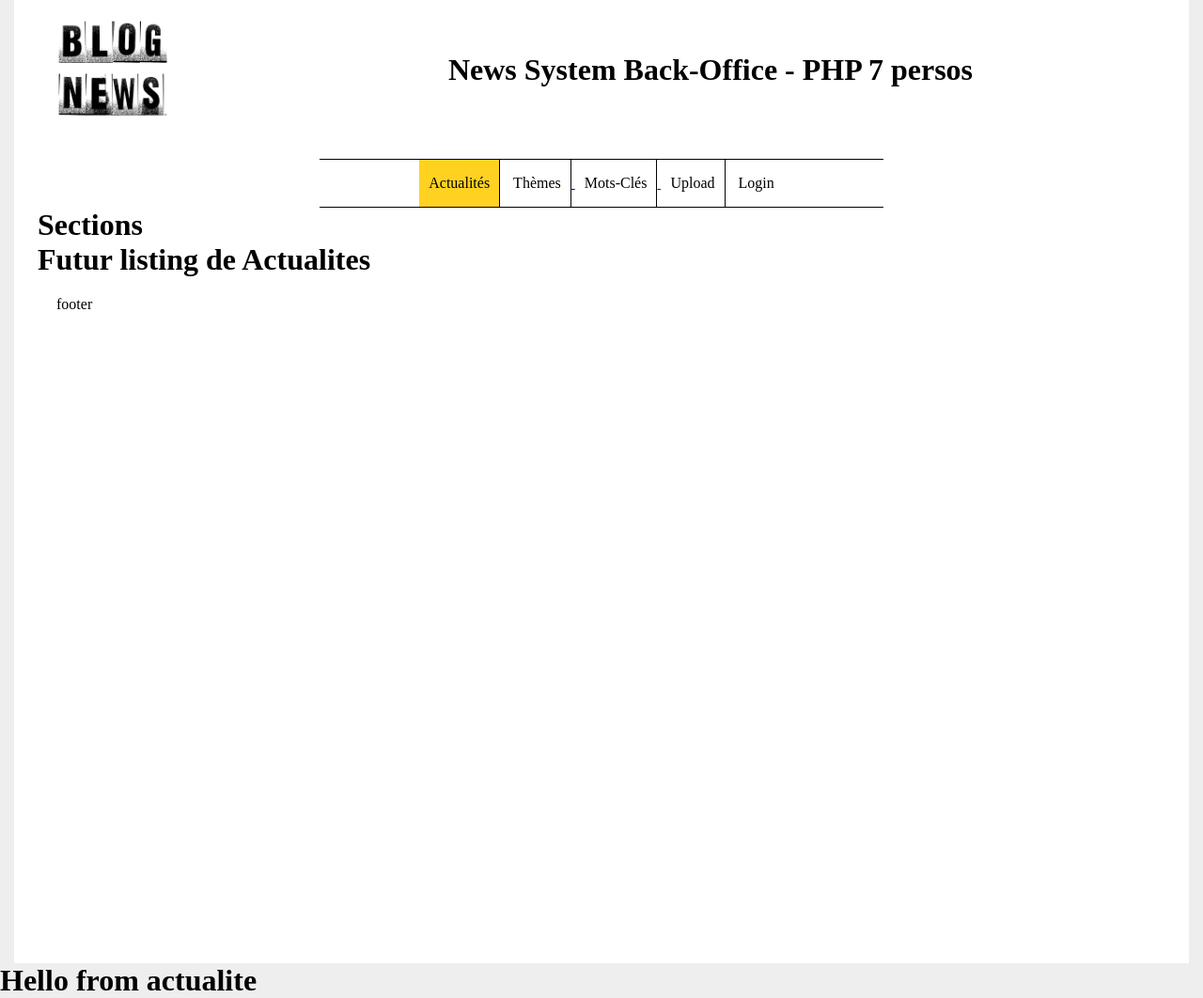
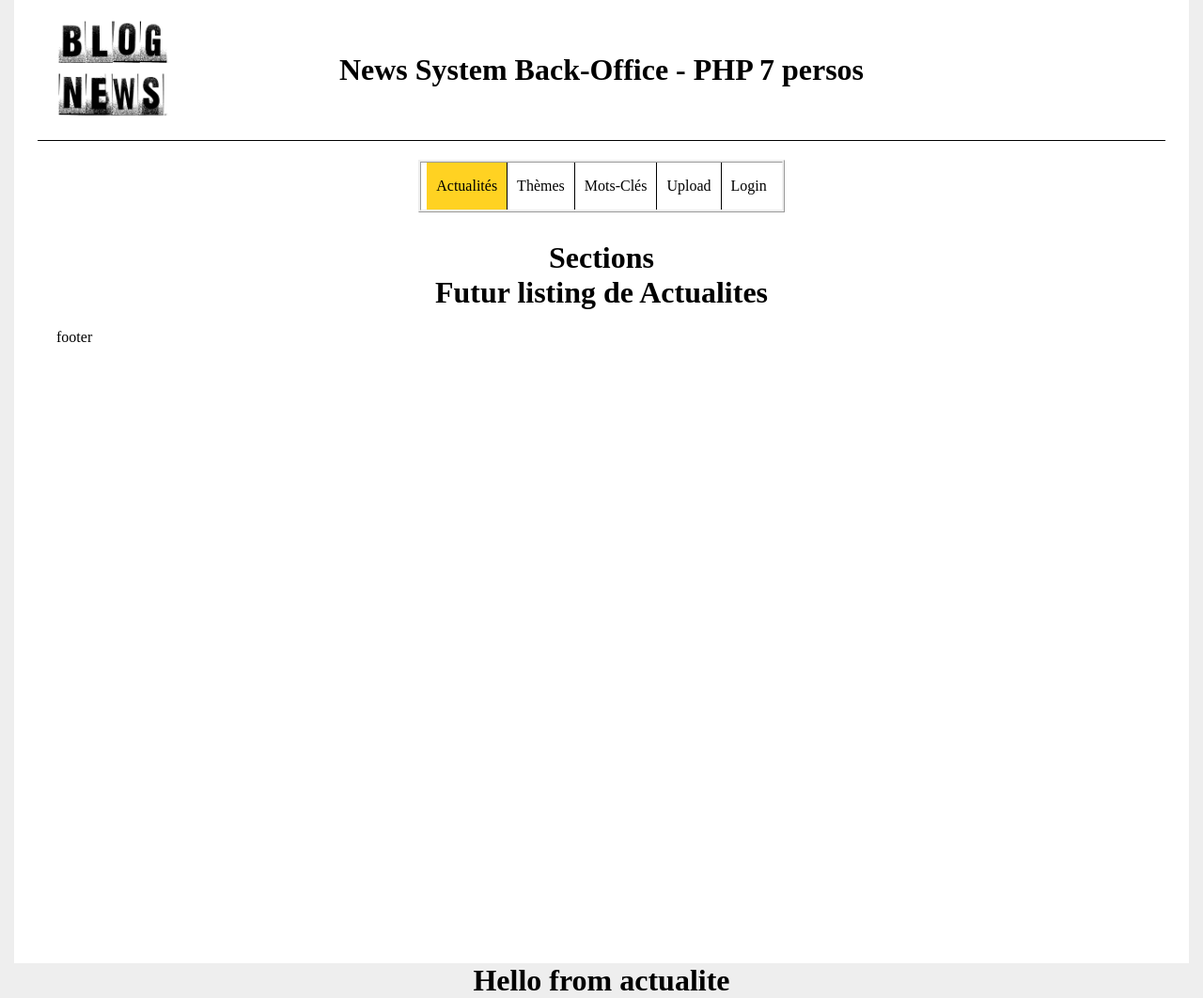
Before and after one commit to skanderKhabou/BlogNews_Project, a PHP site: page / in a window 1280 px wide. Shown: the whole page at 94% size. Run offline with PHP 8.4, Linux system fonts and the light colour scheme.

Commit message:
updating some css and add a line bottom in the header also modifying some marging of the header

```diff
--- a/styles.css
+++ b/styles.css
@@ -17,6 +17,7 @@ body > div:first-child {
 }
 
 img {
+  max-width: 100%;
   border-radius: 5px;
 }
 
@@ -29,6 +30,7 @@ footer {
 
 header {
   margin-bottom: 20px;
+  border-bottom: 1px #000 solid;
 }
 
 header > div {
@@ -43,15 +45,18 @@ header > div {
 #haut-droite {
   width: 80%;
   text-align: center;
+  margin-left: -10%;
 }
 
 nav {
-  width: 50%;
+  width: 32%;
   margin: auto;
   text-align: center;
   line-height: 30px;
-  border-top: 1px #000 solid;
-  border-bottom: 1px #000 solid;
+  /* border-top: 1px #000 solid;
+  border-bottom: 1px #000 solid; */
+  border-style: ridge;
+  margin-bottom: 30px;
 }
 
 nav a p {
@@ -85,3 +90,8 @@ td:nth-last-child(-n + 2) {
   background-color: brown;
   color: white;
 }
+
+h1 {
+  text-align: center;
+  /* color:red; */
+}
--- a/template.php
+++ b/template.php
@@ -14,12 +14,12 @@
         <?php include("haut.php"); ?>
         <!-- <header></header> -->
         <nav>
-            <a href="index.php?section=0"> <p class="<?php echo ($section == 0)?'selected':'' ; ?>">Actualités </p></a> <!-- ? = > query string -->
-            <a href="index.php?section=1"><p class="<?php echo ($section == 1)?'selected':'' ; ?>"> Thèmes </p> </a>
-            <a href="index.php?section=2"> <p class="<?php echo ($section == 2)?'selected':'' ; ?>">Mots-Clés </p> </a>
-            <a href="index.php?section=3"> <p class="<?php echo ($section == 3)?'selected':'' ; ?>"> Upload </p></a>
-            <a href="inscription.php"><p> Login </p></a>
-         </nav>
+            <a href="index.php?section=0"><p class="<?php echo ($section == 0)?'selected':'' ; ?>">Actualités
+        </p></a><a href="index.php?section=1"><p class="<?php echo ($section == 1)?'selected':'' ; ?>">Thèmes
+        </p></a><a href="index.php?section=2"><p class="<?php echo ($section == 2)?'selected':'' ; ?>">Mots-Clés
+    </p></a><a href="index.php?section=3"><p class="<?php echo ($section == 3)?'selected':'' ; ?>">Upload
+</p></a><a href="inscription.php"><p>Login</p></a>
+</nav>
          <?php include("section.php"); ?>
          <?php include("footer.php"); ?>
 
```
